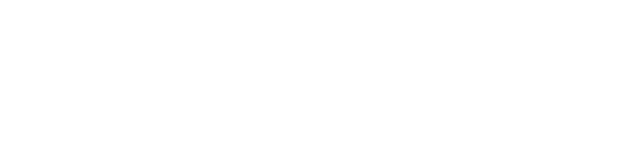
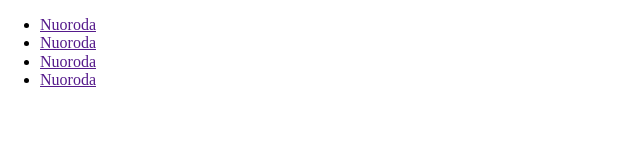
Before and after one commit to andsad1/surfing, a plain HTML site: page index.html in a window 1280 px wide. Shown: the whole page, without its empty margins (0-640 px from the left). Drawn offline with Linux system fonts and the light colour scheme.

Commit message:
header
header html and styles

```diff
--- a/assets/scss/layout/_navigation.scss
+++ b/assets/scss/layout/_navigation.scss
@@ -0,0 +1,8 @@
+.navigation {
+    &__list {
+    }
+    &__item {
+    }
+    &__link {
+    }
+}
--- a/index.html
+++ b/index.html
@@ -9,7 +9,24 @@
 </head>
 
 <body>
-
+    <header>
+        <nav class="navigation">
+            <ul class="navigation__list">
+                <li class="navigation__item">
+                    <a class="navigation__link" href="">Nuoroda</a>
+                </li>
+                <li class="navigation__item">
+                    <a class="navigation__link" href="">Nuoroda</a>
+                </li>
+                <li class="navigation__item">
+                    <a class="navigation__link" href="">Nuoroda</a>
+                </li>
+                <li class="navigation__item">
+                    <a class="navigation__link" href="">Nuoroda</a>
+                </li>
+            </ul>
+        </nav>
+    </header>
 </body>
 
 </html>
```
